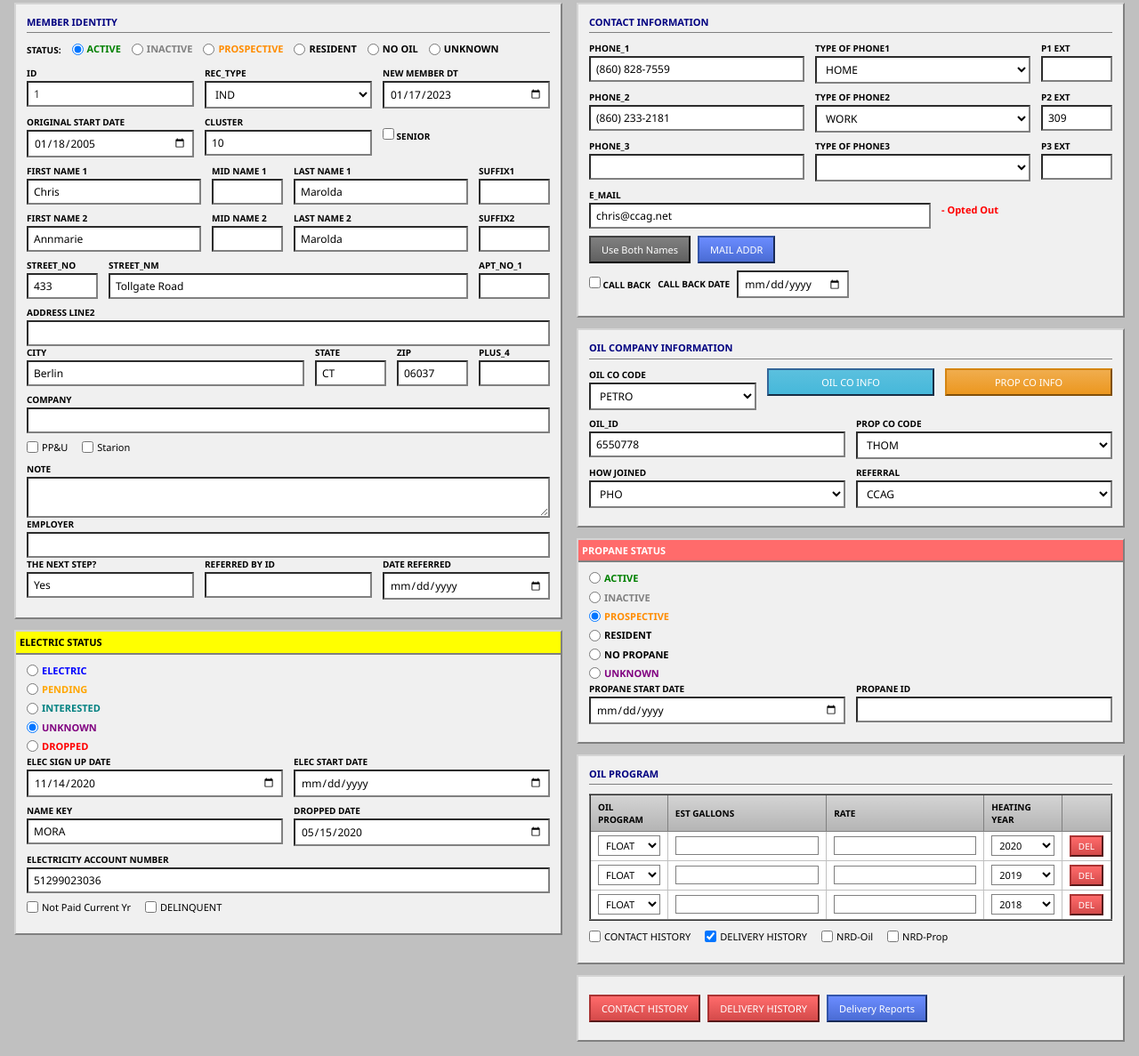
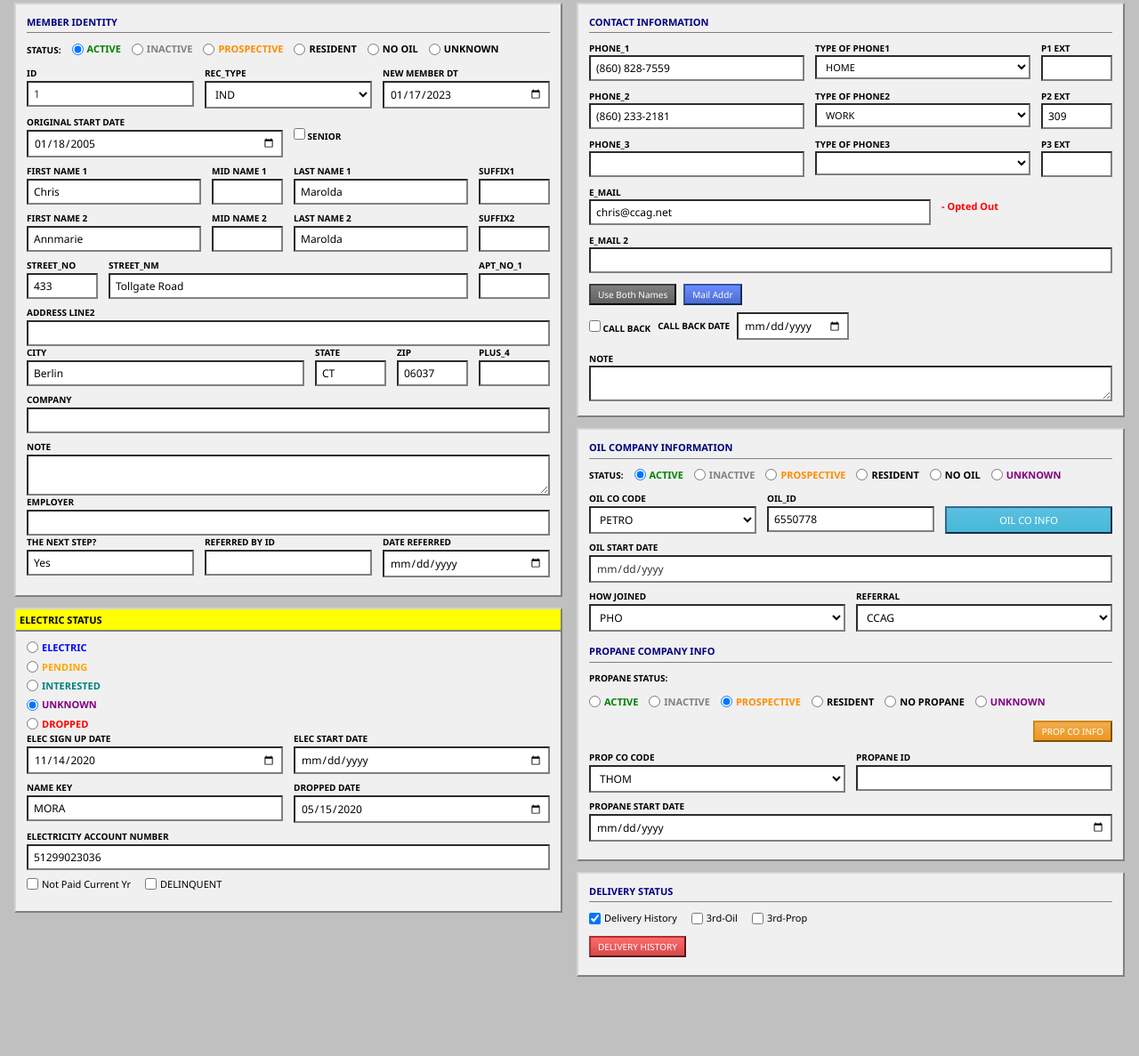
Before and after one commit to adamchain/oilcoop, a website: page index.html in a window 1280 px wide. Shown: the part 165-1352 px from the top of the page at 89% size. After the commit the page ends 1279 px from the top, so only its background shows below. Drawn offline with Linux system fonts and the light colour scheme.

Commit message:
Update to version 2

```diff
--- a/app.js
+++ b/app.js
@@ -331,11 +331,30 @@ let filteredMembers = [...sampleMembers];
 // ==================== INITIALIZATION ====================
 document.addEventListener('DOMContentLoaded', function() {
     initTabs();
+    // Auto-insert oil start date when oil co code or oil ID is set (if field is empty)
+    initOilStartDateAutoInsert();
     loadMember(0);
     updateMembersList();
     updateRecordCount();
     updateStats();
 });
+
+// When user sets oil co code or oil ID, auto-fill oil start date if it's empty (for new records).
+// Backend would typically set this from enrollment date or first delivery; here we default to today.
+function initOilStartDateAutoInsert() {
+    const oilStartEl = document.getElementById('oilStartDate');
+    const oilCoCodeEl = document.getElementById('oilCoCode');
+    const oilIdEl = document.getElementById('oilId');
+    if (!oilStartEl || (!oilCoCodeEl && !oilIdEl)) return;
+    function maybeSetOilStartDate() {
+        if (oilStartEl.value) return;
+        const code = oilCoCodeEl ? oilCoCodeEl.value : '';
+        const id = oilIdEl ? oilIdEl.value.trim() : '';
+        if (code || id) oilStartEl.value = new Date().toISOString().split('T')[0];
+    }
+    if (oilCoCodeEl) oilCoCodeEl.addEventListener('change', maybeSetOilStartDate);
+    if (oilIdEl) oilIdEl.addEventListener('change', maybeSetOilStartDate);
+}
 
 // ==================== TAB NAVIGATION ====================
 function initTabs() {
@@ -397,7 +416,6 @@ function loadMember(index) {
     document.getElementById('recType').value = member.recType;
     document.getElementById('newMemberDate').value = member.newMemberDate;
     document.getElementById('originalStartDate').value = member.originalStartDate;
-    document.getElementById('cluster').value = member.cluster;
     document.getElementById('senior').checked = member.senior;
     document.getElementById('firstName1').value = member.firstName1;
     document.getElementById('midName1').value = member.midName1;
@@ -428,6 +446,10 @@ function loadMember(index) {
     document.getElementById('phone3Type').value = member.phone3Type;
     document.getElementById('phone3Ext').value = member.phone3Ext;
     document.getElementById('email').value = member.email;
+    const email2El = document.getElementById('email2');
+    if (email2El) email2El.value = member.email2 || '';
+    const contactNoteEl = document.getElementById('contactNote');
+    if (contactNoteEl) contactNoteEl.value = member.contactNote || '';
     document.getElementById('oilCoCode').value = member.oilCoCode || 'PETRO';
     document.getElementById('oilId').value = member.oilId;
     document.getElementById('propCoCode').value = member.propCoCode || 'THOM';
@@ -435,6 +457,13 @@ function loadMember(index) {
     document.getElementById('howJoined').value = member.howJoined || 'PHO';
     document.getElementById('referral').value = member.referral || 'CCAG';
 
+    // Oil status (in Oil Company card)
+    const oilStatusVal = member.oilStatus || member.status || 'ACTIVE';
+    const oilStatusRadio = document.querySelector(`input[name="oilStatus"][value="${oilStatusVal}"]`);
+    if (oilStatusRadio) oilStatusRadio.checked = true;
+    // Oil start date: auto-insert when oil co code or ID is set (see initOilStartDateAutoInsert in DOMContentLoaded)
+    const oilStartEl = document.getElementById('oilStartDate');
+    if (oilStartEl) oilStartEl.value = member.oilStartDate || '';
     // Propane status
     const propaneRadio = document.querySelector(`input[name="propaneStatus"][value="${member.propaneStatus}"]`);
     if (propaneRadio) propaneRadio.checked = true;
--- a/index.html
+++ b/index.html
@@ -100,10 +100,6 @@
                                 <label>Original Start Date</label>
                                 <input type="date" id="originalStartDate" value="2005-01-18">
                             </div>
-                            <div class="form-group">
-                                <label>CLUSTER</label>
-                                <input type="text" id="cluster" value="10">
-                            </div>
                             <div class="form-group checkbox-inline">
                                 <label><input type="checkbox" id="senior"> SENIOR</label>
                             </div>
@@ -193,11 +189,6 @@
                             </div>
                         </div>
 
-                        <div class="checkbox-row">
-                            <label><input type="checkbox" id="ppau"> PP&U</label>
-                            <label><input type="checkbox" id="starion"> Starion</label>
-                        </div>
-
                         <div class="form-group">
                             <label>NOTE</label>
                             <textarea id="note" rows="2"></textarea>
@@ -268,96 +259,122 @@
                 <!-- Right Column -->
                 <div class="column">
                     <!-- Contact Information Card -->
-                    <div class="card">
+                    <div class="card contact-info-card">
                         <div class="card-title">Contact Information</div>
 
-                        <div class="form-row">
-                            <div class="form-group">
+                        <div class="form-row form-row-compact">
+                            <div class="form-group form-group-compact">
                                 <label>PHONE_1</label>
-                                <input type="tel" id="phone1" value="(860) 828-7559">
+                                <input type="tel" id="phone1" value="(860) 828-7559" class="input-compact">
                             </div>
-                            <div class="form-group">
+                            <div class="form-group form-group-compact">
                                 <label>TYPE OF PHONE1</label>
-                                <select id="phone1Type">
+                                <select id="phone1Type" class="input-compact">
                                     <option value="HOME" selected>HOME</option>
                                     <option value="WORK">WORK</option>
                                     <option value="CELL">CELL</option>
                                 </select>
                             </div>
-                            <div class="form-group small">
+                            <div class="form-group form-group-compact small">
                                 <label>P1 EXT</label>
-                                <input type="text" id="phone1Ext">
+                                <input type="text" id="phone1Ext" class="input-compact">
                             </div>
                         </div>
 
-                        <div class="form-row">
-                            <div class="form-group">
+                        <div class="form-row form-row-compact">
+                            <div class="form-group form-group-compact">
                                 <label>PHONE_2</label>
-                                <input type="tel" id="phone2" value="(860) 233-2181">
+                                <input type="tel" id="phone2" value="(860) 233-2181" class="input-compact">
                             </div>
-                            <div class="form-group">
+                            <div class="form-group form-group-compact">
                                 <label>TYPE OF PHONE2</label>
-                                <select id="phone2Type">
+                                <select id="phone2Type" class="input-compact">
                                     <option value="HOME">HOME</option>
                                     <option value="WORK" selected>WORK</option>
                                     <option value="CELL">CELL</option>
                                 </select>
                             </div>
-                            <div class="form-group small">
+                            <div class="form-group form-group-compact small">
                                 <label>P2 EXT</label>
-                                <input type="text" id="phone2Ext" value="309">
+                                <input type="text" id="phone2Ext" value="309" class="input-compact">
                             </div>
                         </div>
 
-                        <div class="form-row">
-                            <div class="form-group">
+                        <div class="form-row form-row-compact">
+                            <div class="form-group form-group-compact">
                                 <label>PHONE_3</label>
-                                <input type="tel" id="phone3">
+                                <input type="tel" id="phone3" class="input-compact">
                             </div>
-                            <div class="form-group">
+                            <div class="form-group form-group-compact">
                                 <label>TYPE OF PHONE3</label>
-                                <select id="phone3Type">
+                                <select id="phone3Type" class="input-compact">
                                     <option value=""></option>
                                     <option value="HOME">HOME</option>
                                     <option value="WORK">WORK</option>
                                     <option value="CELL">CELL</option>
                                 </select>
                             </div>
-                            <div class="form-group small">
+                            <div class="form-group form-group-compact small">
                                 <label>P3 EXT</label>
-                                <input type="text" id="phone3Ext">
+                                <input type="text" id="phone3Ext" class="input-compact">
                             </div>
                         </div>
 
-                        <div class="form-row">
-                            <div class="form-group flex-grow">
+                        <div class="form-row form-row-compact">
+                            <div class="form-group form-group-compact flex-grow">
                                 <label>E_MAIL</label>
-                                <input type="email" id="email" value="chris@ccag.net">
+                                <input type="email" id="email" value="chris@ccag.net" class="input-compact">
                             </div>
-                            <div class="form-group">
+                            <div class="form-group form-group-compact">
                                 <label>&nbsp;</label>
                                 <span class="opted-out-label">- Opted Out</span>
                             </div>
                         </div>
 
-                        <div class="button-row">
-                            <button class="btn btn-secondary" onclick="useBothNames()">Use Both Names</button>
-                            <button class="btn btn-primary" onclick="showMailAddress()">MAIL ADDR</button>
+                        <div class="form-row form-row-compact">
+                            <div class="form-group form-group-compact">
+                                <label>E_MAIL 2</label>
+                                <input type="email" id="email2" class="input-compact">
+                            </div>
                         </div>
 
-                        <div class="button-row">
+                        <div class="button-row button-row-compact">
+                            <button class="btn btn-secondary btn-sm" onclick="useBothNames()">Use Both Names</button>
+                            <button class="btn btn-primary btn-sm" onclick="showMailAddress()">Mail Addr</button>
+                        </div>
+
+                        <div class="button-row form-row-compact">
                             <label><input type="checkbox" id="callBack"> CALL BACK</label>
-                            <div class="form-group inline-small">
+                            <div class="form-group form-group-compact inline-small">
                                 <label>CALL BACK DATE</label>
-                                <input type="date" id="callBackDate">
+                                <input type="date" id="callBackDate" class="input-compact">
                             </div>
+                        </div>
+
+                        <div class="form-group form-group-compact mt-10">
+                            <label>NOTE</label>
+                            <textarea id="contactNote" rows="2" class="input-compact"></textarea>
                         </div>
                     </div>
 
-                    <!-- Oil Company Card -->
+                    <!-- Oil Company Information -->
                     <div class="card">
                         <div class="card-title">Oil Company Information</div>
 
+                        <!-- Oil status buttons first -->
+                        <div class="status-row">
+                            <label>Status:</label>
+                            <div class="radio-group inline">
+                                <label class="radio-label"><input type="radio" name="oilStatus" value="ACTIVE" checked> <span class="status-active">ACTIVE</span></label>
+                                <label class="radio-label"><input type="radio" name="oilStatus" value="INACTIVE"> <span class="status-inactive">INACTIVE</span></label>
+                                <label class="radio-label"><input type="radio" name="oilStatus" value="PROSPECTIVE"> <span class="status-prospective">PROSPECTIVE</span></label>
+                                <label class="radio-label"><input type="radio" name="oilStatus" value="RESIDENT"> RESIDENT</label>
+                                <label class="radio-label"><input type="radio" name="oilStatus" value="NO OIL"> NO OIL</label>
+                                <label class="radio-label"><input type="radio" name="oilStatus" value="UNKNOWN"> <span class="status-unknown">UNKNOWN</span></label>
+                            </div>
+                        </div>
+
+                        <!-- Oil co code, Oil ID, OIL CO INFO in one row. Auto-insert oil start date (see app.js: setOilStartDateWhenCodeOrIdChange) -->
                         <div class="form-row">
                             <div class="form-group">
                                 <label>OIL CO CODE</label>
@@ -368,24 +385,18 @@
                                 </select>
                             </div>
                             <div class="form-group">
-                                <button class="btn btn-info" onclick="showOilCoInfo()">OIL CO INFO</button>
-                            </div>
-                            <div class="form-group">
-                                <button class="btn btn-warning" onclick="showPropCoInfo()">PROP CO INFO</button>
-                            </div>
-                        </div>
-
-                        <div class="form-row">
-                            <div class="form-group">
                                 <label>OIL_ID</label>
                                 <input type="text" id="oilId" value="6550778">
                             </div>
                             <div class="form-group">
-                                <label>PROP CO CODE</label>
-                                <select id="propCoCode">
-                                    <option value="THOM" selected>THOM</option>
-                                    <option value="AMERIGAS">AMERIGAS</option>
-                                </select>
+                                <label>&nbsp;</label>
+                                <button class="btn btn-info" onclick="showOilCoInfo()">OIL CO INFO</button>
+                            </div>
+                        </div>
+                        <div class="form-row">
+                            <div class="form-group">
+                                <label>Oil Start Date</label>
+                                <input type="date" id="oilStartDate" readonly class="readonly-field" title="Auto-filled when oil co code or oil ID is set (see code comment in app.js)">
                             </div>
                         </div>
 
@@ -408,82 +419,52 @@
                                 </select>
                             </div>
                         </div>
-                    </div>
 
-                    <!-- Propane Status Card -->
-                    <div class="card">
-                        <div class="card-title highlight-red">PROPANE STATUS</div>
-                        <div class="radio-group vertical">
-                            <label class="radio-label"><input type="radio" name="propaneStatus" value="ACTIVE"> <span class="status-active">ACTIVE</span></label>
-                            <label class="radio-label"><input type="radio" name="propaneStatus" value="INACTIVE"> <span class="status-inactive">INACTIVE</span></label>
-                            <label class="radio-label"><input type="radio" name="propaneStatus" value="PROSPECTIVE" checked> <span class="status-prospective">PROSPECTIVE</span></label>
-                            <label class="radio-label"><input type="radio" name="propaneStatus" value="RESIDENT"> RESIDENT</label>
-                            <label class="radio-label"><input type="radio" name="propaneStatus" value="NO PROPANE"> NO PROPANE</label>
-                            <label class="radio-label"><input type="radio" name="propaneStatus" value="UNKNOWN"> <span class="status-unknown">UNKNOWN</span></label>
+                        <!-- Propane Company Info: status buttons with PROP CO INFO on right -->
+                        <div class="card-title" style="margin-top: 14px;">Propane Company Info</div>
+                        <div class="status-row status-row-propane">
+                            <label>Propane Status:</label>
+                            <div class="radio-group inline">
+                                <label class="radio-label"><input type="radio" name="propaneStatus" value="ACTIVE"> <span class="status-active">ACTIVE</span></label>
+                                <label class="radio-label"><input type="radio" name="propaneStatus" value="INACTIVE"> <span class="status-inactive">INACTIVE</span></label>
+                                <label class="radio-label"><input type="radio" name="propaneStatus" value="PROSPECTIVE" checked> <span class="status-prospective">PROSPECTIVE</span></label>
+                                <label class="radio-label"><input type="radio" name="propaneStatus" value="RESIDENT"> RESIDENT</label>
+                                <label class="radio-label"><input type="radio" name="propaneStatus" value="NO PROPANE"> NO PROPANE</label>
+                                <label class="radio-label"><input type="radio" name="propaneStatus" value="UNKNOWN"> <span class="status-unknown">UNKNOWN</span></label>
+                            </div>
+                            <button class="btn btn-warning btn-sm prop-co-info-btn" onclick="showPropCoInfo()">PROP CO INFO</button>
+                        </div>
+                        <div class="form-row">
+                            <div class="form-group">
+                                <label>PROP CO CODE</label>
+                                <select id="propCoCode">
+                                    <option value="THOM" selected>THOM</option>
+                                    <option value="AMERIGAS">AMERIGAS</option>
+                                </select>
+                            </div>
+                            <div class="form-group">
+                                <label>PROPANE ID</label>
+                                <input type="text" id="propaneId">
+                            </div>
                         </div>
                         <div class="form-row">
                             <div class="form-group">
                                 <label>PROPANE START DATE</label>
                                 <input type="date" id="propaneStartDate">
                             </div>
-                            <div class="form-group">
-                                <label>PROPANE ID</label>
-                                <input type="text" id="propaneId">
-                            </div>
                         </div>
                     </div>
 
-                    <!-- Oil Program Card -->
+                    <!-- Delivery Status (replaces Oil Program); delivery history + 3rd-oil + 3rd-prop -->
                     <div class="card">
-                        <div class="card-title">Oil Program</div>
-                        <table class="data-table">
-                            <thead>
-                                <tr>
-                                    <th>Oil Program</th>
-                                    <th>EST GALLONS</th>
-                                    <th>Rate</th>
-                                    <th>Heating Year</th>
-                                    <th></th>
-                                </tr>
-                            </thead>
-                            <tbody id="oilProgramTable">
-                                <tr>
-                                    <td><select><option>FLOAT</option><option>CAP</option><option>FIXED</option></select></td>
-                                    <td><input type="text"></td>
-                                    <td><input type="text"></td>
-                                    <td><select><option>2020</option><option>2021</option><option>2022</option><option>2023</option><option>2024</option><option>2025</option></select></td>
-                                    <td><button class="btn btn-danger btn-sm">DEL</button></td>
-                                </tr>
-                                <tr>
-                                    <td><select><option>FLOAT</option></select></td>
-                                    <td><input type="text"></td>
-                                    <td><input type="text"></td>
-                                    <td><select><option>2019</option><option selected>2019</option></select></td>
-                                    <td><button class="btn btn-danger btn-sm">DEL</button></td>
-                                </tr>
-                                <tr>
-                                    <td><select><option>FLOAT</option></select></td>
-                                    <td><input type="text"></td>
-                                    <td><input type="text"></td>
-                                    <td><select><option selected>2018</option></select></td>
-                                    <td><button class="btn btn-danger btn-sm">DEL</button></td>
-                                </tr>
-                            </tbody>
-                        </table>
-                        <div class="checkbox-row mt-10">
-                            <label><input type="checkbox" id="contactHistory"> CONTACT HISTORY</label>
-                            <label><input type="checkbox" id="deliveryHistory" checked> DELIVERY HISTORY</label>
-                            <label><input type="checkbox" id="nrdOil"> NRD-Oil</label>
-                            <label><input type="checkbox" id="nrdProp"> NRD-Prop</label>
+                        <div class="card-title">Delivery Status</div>
+                        <div class="checkbox-row">
+                            <label><input type="checkbox" id="deliveryHistory" checked> Delivery History</label>
+                            <label><input type="checkbox" id="nrdOil"> 3rd-Oil</label>
+                            <label><input type="checkbox" id="nrdProp"> 3rd-Prop</label>
                         </div>
-                    </div>
-
-                    <!-- Action Buttons -->
-                    <div class="card">
-                        <div class="button-row">
-                            <button class="btn btn-danger" onclick="showContactHistory()">CONTACT HISTORY</button>
-                            <button class="btn btn-danger" onclick="showDeliveryHistory()">DELIVERY HISTORY</button>
-                            <button class="btn btn-primary" onclick="showDeliveryReports()">Delivery Reports</button>
+                        <div class="button-row mt-10">
+                            <button class="btn btn-danger btn-sm" onclick="showDeliveryHistory()">DELIVERY HISTORY</button>
                         </div>
                     </div>
                 </div>
--- a/styles.css
+++ b/styles.css
@@ -244,6 +244,17 @@ body {
     justify-content: flex-start;
 }
 
+/* Compact form rows and inputs (Contact Info) */
+.form-row-compact { margin-bottom: 6px; }
+.form-group-compact { margin-bottom: 4px; }
+.form-group-compact label { margin-bottom: 1px; }
+.input-compact {
+    padding: 3px 6px;
+    font-size: 11px;
+}
+.contact-info-card .form-group { min-width: 0; }
+.button-row-compact { margin: 6px 0; }
+
 label {
     font-size: 10px;
     font-weight: bold;
@@ -295,6 +306,10 @@ textarea {
 .status-row > label {
     font-weight: bold;
     margin-bottom: 0;
+}
+
+.status-row-propane .prop-co-info-btn {
+    margin-left: auto;
 }
 
 /* ==================== RADIO & CHECKBOX ==================== */
```
